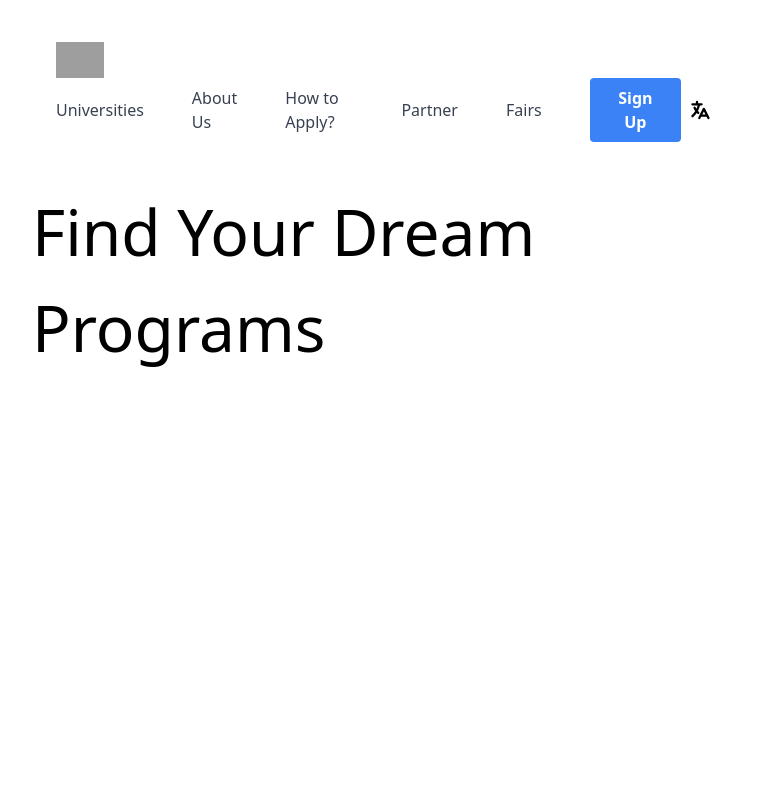
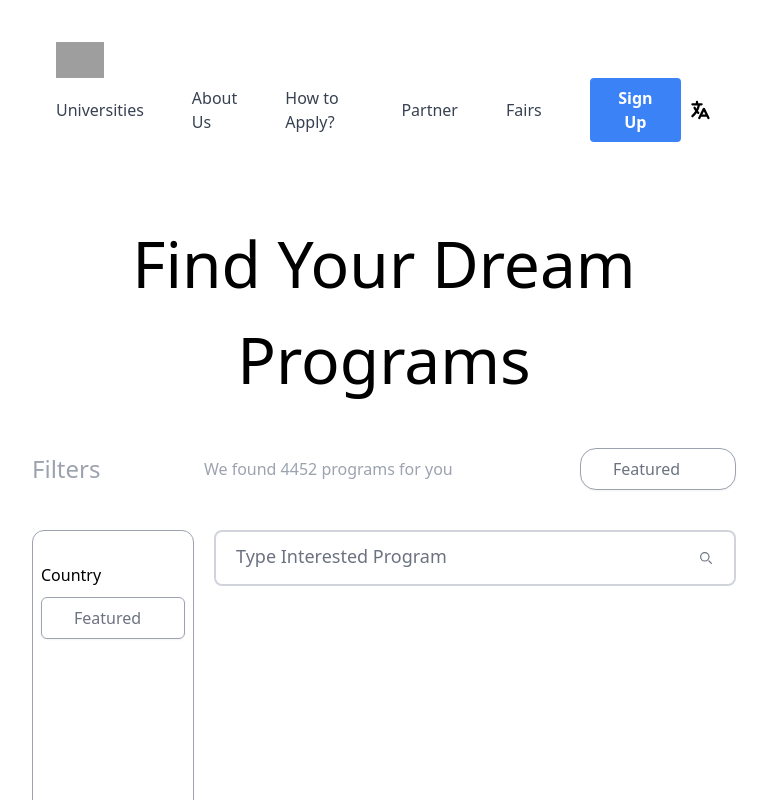
Before and after one commit to D-Lite/fe-assess, a Next.js app: page /search in a window 1280 px wide. Shown: the top 800 px of the page, without its empty margins (256-1023 px from the left). Built offline with nearby package versions, Linux system fonts and the light colour scheme; grey boxes are pictures that could not be loaded.

Commit message:
chore: Search and filters WIP

```diff
--- a/src/app/(pages)/search/page.tsx
+++ b/src/app/(pages)/search/page.tsx
@@ -1,14 +1,77 @@
 import Header from "@/components/Header";
+import SearchFilter from "@/components/SearchFilter";
+import SearchFilterDropdown from "@/components/SearchFilterDropdown";
+import { MdArrowDropDown } from "react-icons/md";
 
 const SearchPage = () => {
-    return (
-        <div className="w-full">
-            <Header />
-            <div>
-                <p className="bg-redtext-center text-[64px] font-[500]">Find Your Dream Programs</p>
-                </div>
+  return (
+    <div className="w-full">
+      <Header />
+      <div className="mt-16">
+        <p className="text-center text-[64px] font-[500]">
+          Find Your Dream Programs
+        </p>
+
+        <div className="flex mt-10 items-center gap-[10px]">
+          <div className="w-[23%]">
+            <p className="text-[24px] font-[500] text-start text-gray-400">
+              Filters
+            </p>
+          </div>
+          <div className="flex-1 justify-between items-center flex">
+            <p className="font-[400] text-gray-400 text-[1rem]">
+              We found 4452 programs for you
+            </p>
+            <SearchFilterDropdown />
+          </div>
         </div>
-    )
-}
+
+        <div className="flex mt-10  gap-[20px]">
+          <div className="w-[23%] flex m-auto bg-white border border-gray-400 rounded-xl min-h-[500px] ">
+            <SearchFilter />
+          </div>
+
+          <div className="flex-1 justify-between flex w-full flex-col">
+            <div className="relative">
+              <input
+                type="text"
+                id="searchprograms"
+                className="block rounded-lg px-4 py-4 w-full text-sm text-black dark:bg-gray-700 border-2 border-gray-300 appearance-none dark:text-white dark:border-gray-600 dark:focus:border-blue-500 focus:outline-none focus:ring-0 focus:border-blue-600 peer"
+                placeholder=" "
+              />
+              <label
+                htmlFor="searchprograms"
+                className="absolute text-gray-500 dark:text-gray-400 duration-300 transform -translate-y-4 text-[24px] scale-75 top-2 px-4 bg-white z-10 origin-[0] left-2.5 peer-focus:text-blue-600 peer-focus:dark:text-blue-500 peer-placeholder-shown:scale-100'
+                 peer-placeholder-shown:translate-y-0 peer-focus:scale-75 peer-focus:-translate-y-5"
+              >
+                Type Interested Program
+              </label>
+              <button
+                type="submit"
+                className="absolute text-white right-6 bottom-[40%] focus:ring-4 focus:outline-none"
+              >
+                <svg
+                  className="w-3 h-3 text-gray-500 dark:text-gray-400"
+                  aria-hidden="true"
+                  xmlns="http://www.w3.org/2000/svg"
+                  fill="none"
+                  viewBox="0 0 20 20"
+                >
+                  <path
+                    stroke="currentColor"
+                    stroke-linecap="round"
+                    stroke-linejoin="round"
+                    stroke-width="2"
+                    d="m19 19-4-4m0-7A7 7 0 1 1 1 8a7 7 0 0 1 14 0Z"
+                  />
+                </svg>
+              </button>
+            </div>
+          </div>
+        </div>
+      </div>
+    </div>
+  );
+};
 
 export default SearchPage;
--- /dev/null
+++ b/src/components/SearchFilter.tsx
@@ -0,0 +1,22 @@
+import React from 'react';
+
+interface Props {
+    name: string;
+}
+
+const SearchFilter = () => {
+    return (
+        <div className='w-full'>
+            <div className="flex flex-col my-8 gap-[10px] px-2">
+                <p>Country</p>
+                <select className="row text-[1rem] px-8 py-2 cursor-pointer text-gray-500 bg-white border border-gray-400 rounded-md shadow-sm outline-none appearance-none focus:border-black">
+                    <option value="-can_apply,rank">Featured</option>
+                    <option value="-can_apply,discounted_price">Low to High</option>
+                    <option value="-can_apply,-discounted_price">High to Low</option>
+                </select>
+            </div>
+        </div>
+    );
+};
+
+export default SearchFilter;
--- /dev/null
+++ b/src/components/SearchFilterDropdown.tsx
@@ -0,0 +1,17 @@
+import React from 'react';
+
+interface Props {
+    name: string;
+}
+
+const SearchFilterDropdown = () => {
+    return (
+        <select className="row text-[1rem] px-8 py-2 cursor-pointer text-gray-500 bg-white border border-gray-400 rounded-2xl shadow-sm outline-none appearance-none focus:border-black">
+              <option value="-can_apply,rank">Featured</option>
+              <option value="-can_apply,discounted_price">Low to High</option>
+              <option value="-can_apply,-discounted_price">High to Low</option>
+            </select>
+    );
+};
+
+export default SearchFilterDropdown;
```
